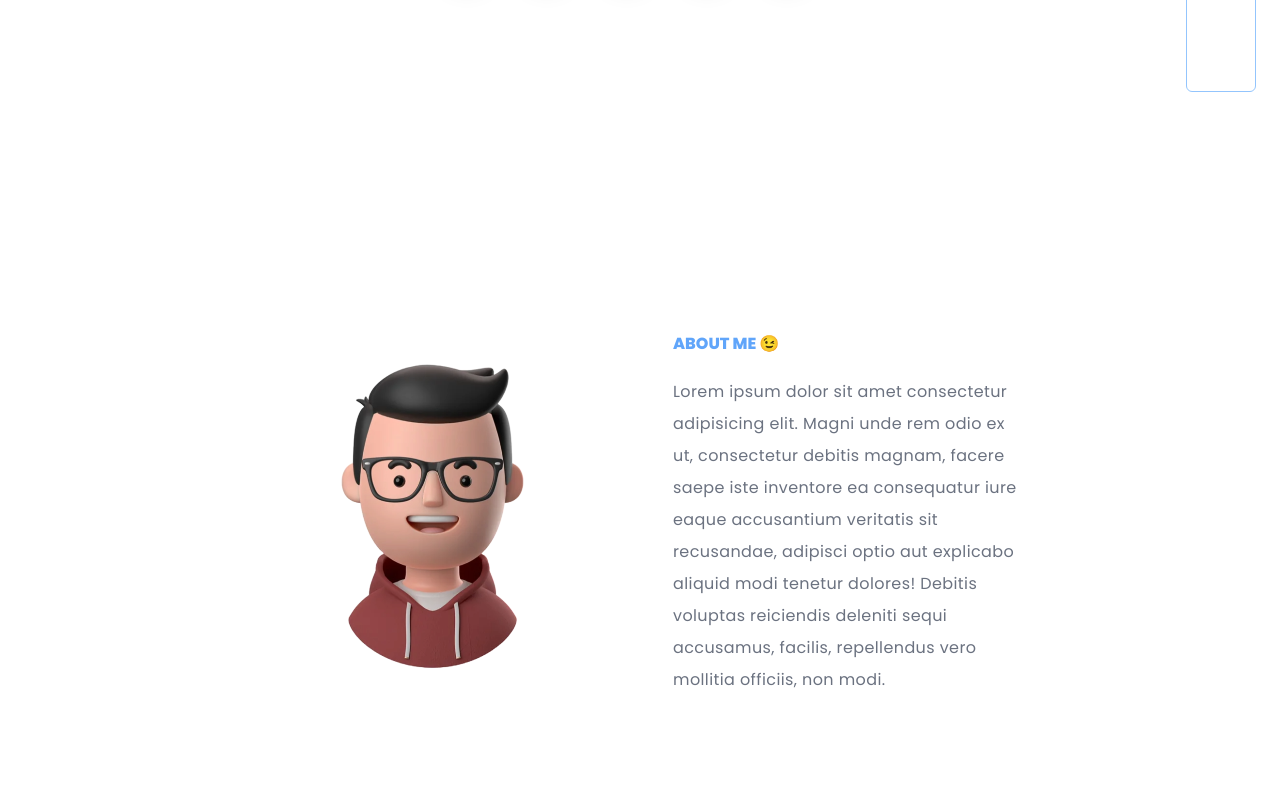
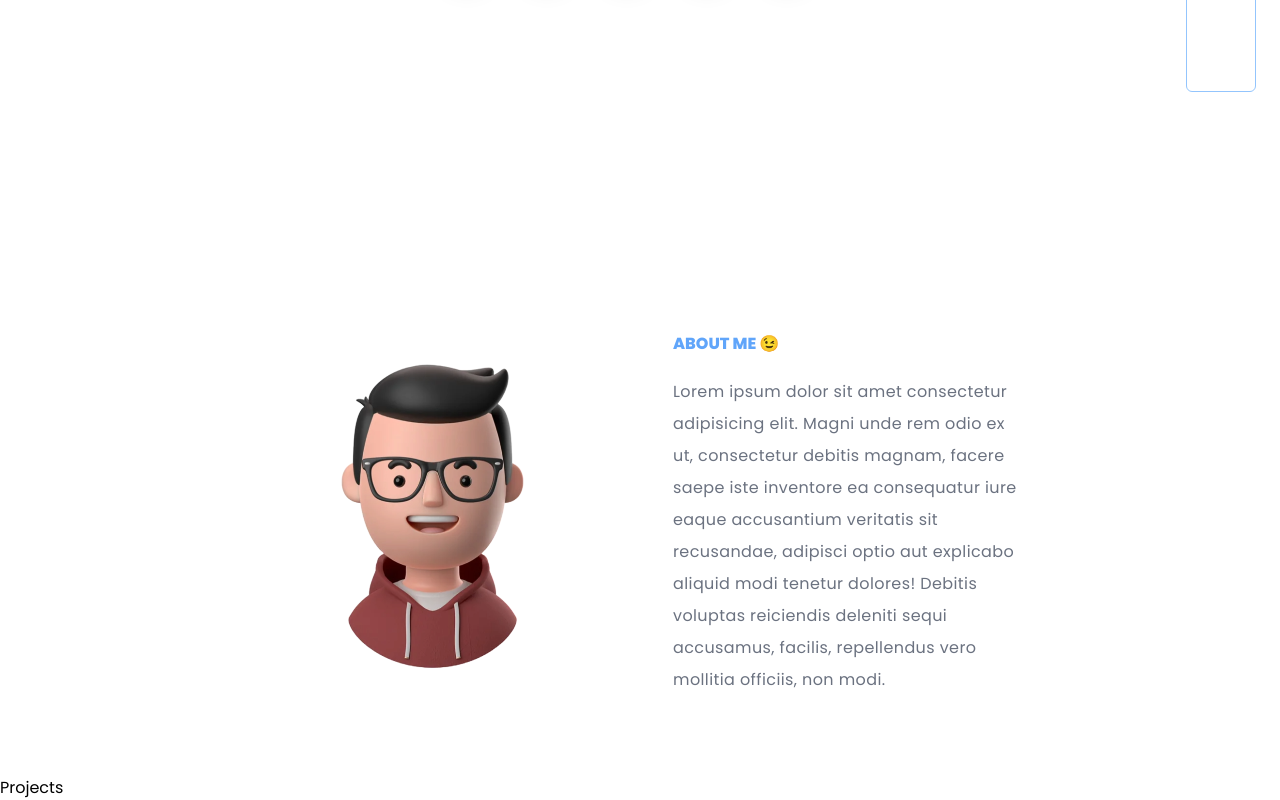
Before and after one commit to nm1008/my-portfolio, a React (Vite) app: page / in a window 1280 px wide. Shown: the part 548-1348 px from the top of the page. Before the commit the page ends 1324 px from the top, so only its background shows below. Built offline with nearby package versions, Linux system fonts and the light colour scheme; some icons are missing.

Commit message:
implementing project page

```diff
--- a/src/App.jsx
+++ b/src/App.jsx
@@ -3,6 +3,7 @@ import Header from "./Header/Header";
 import About from "./pages/About";
 import Home from "./pages/Home";
 import { DarkModeProvider } from "./Hooks/ThemeContext";
+import Project from "./pages/Project";
 
 function App() {
   return (
@@ -10,6 +11,7 @@ function App() {
       <Header />
       <Home />
       <About />
+      <Project />
     </DarkModeProvider>
   );
 }
--- /dev/null
+++ b/src/pages/Project.jsx
@@ -0,0 +1,11 @@
+import React from 'react'
+
+const Project = () => {
+  return (
+    <section>
+      <h1>Projects</h1>
+    </section>
+  )
+}
+
+export default Project
```
